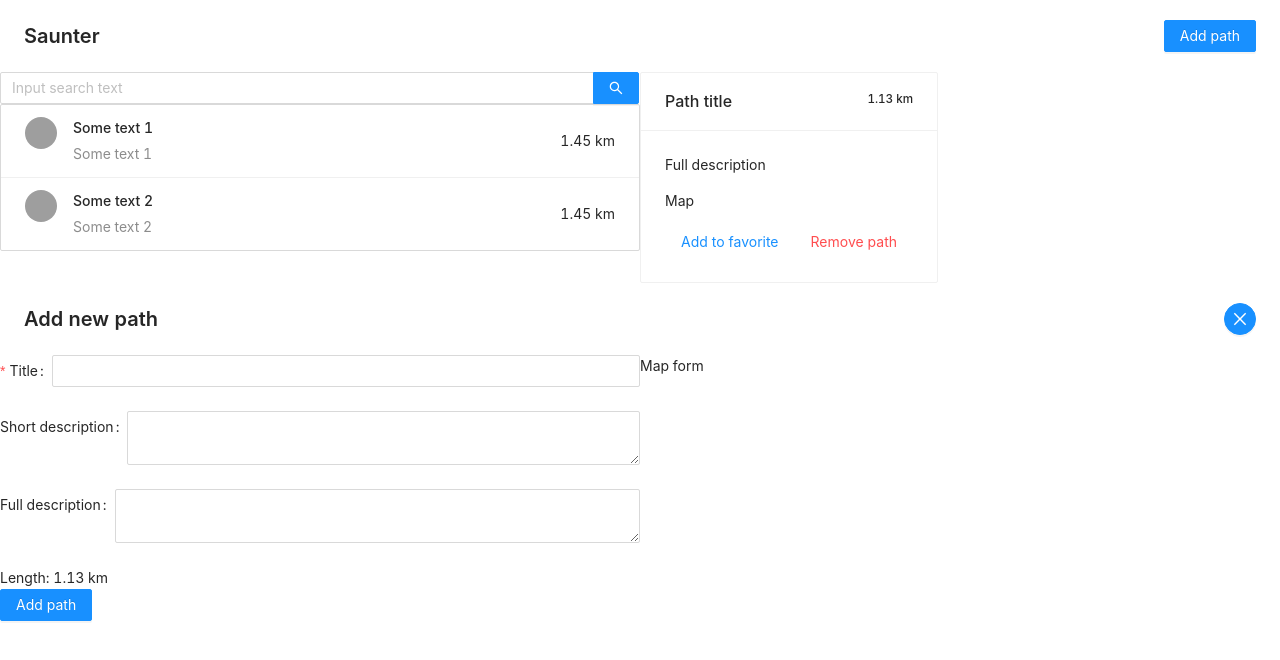
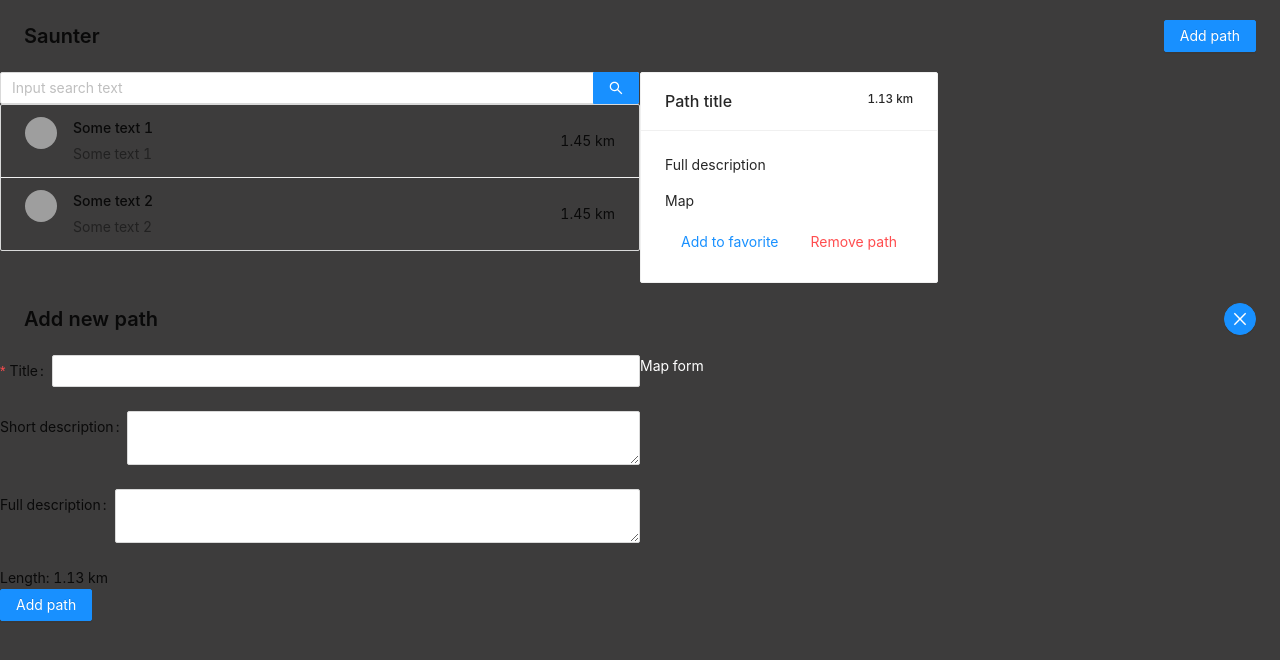
Before and after one commit to AndreyBaglai/Saunter, a React (Create React App) app: page / in a window 1280 px wide. Shown: the top 660 px of the page. Built offline with nearby package versions, Linux system fonts and the light colour scheme; grey boxes are pictures that could not be loaded.

Commit message:
feat: add basic styles for app

```diff
--- /dev/null
+++ b/src/App.module.css
@@ -0,0 +1,7 @@
+.app {
+  background-color: rgb(61, 60, 60);
+  color: #fff;
+  min-height: 100vh;
+  margin: 0 auto;
+  max-width: 1980px;
+}
--- a/src/App.tsx
+++ b/src/App.tsx
@@ -4,6 +4,7 @@ import { PageHeader, Button, Row, Col, Input, List, Avatar, Card, Form } from 'a
 import { CloseOutlined } from '@ant-design/icons';
 
 import 'antd/dist/antd.css';
+import styles from './App.module.css';
 
 const { Search, TextArea } = Input;
 
@@ -27,7 +28,7 @@ function App() {
   const onCreatePath = (data: any) => console.log(data);
 
   return (
-    <>
+    <div className={styles.app}>
       <PageHeader
         title="Saunter"
         extra={[
@@ -105,7 +106,7 @@ function App() {
           <Col span={12}>Map form</Col>
         </Row>
       </div>
-    </>
+    </div>
   );
 }
 
--- a/src/index.tsx
+++ b/src/index.tsx
@@ -3,9 +3,4 @@ import ReactDOM from 'react-dom';
 
 import App from './App';
 
-ReactDOM.render(
-  <React.StrictMode>
-    <App />
-  </React.StrictMode>,
-  document.getElementById('root')
-);
+ReactDOM.render(<App />, document.getElementById('root'));
```
